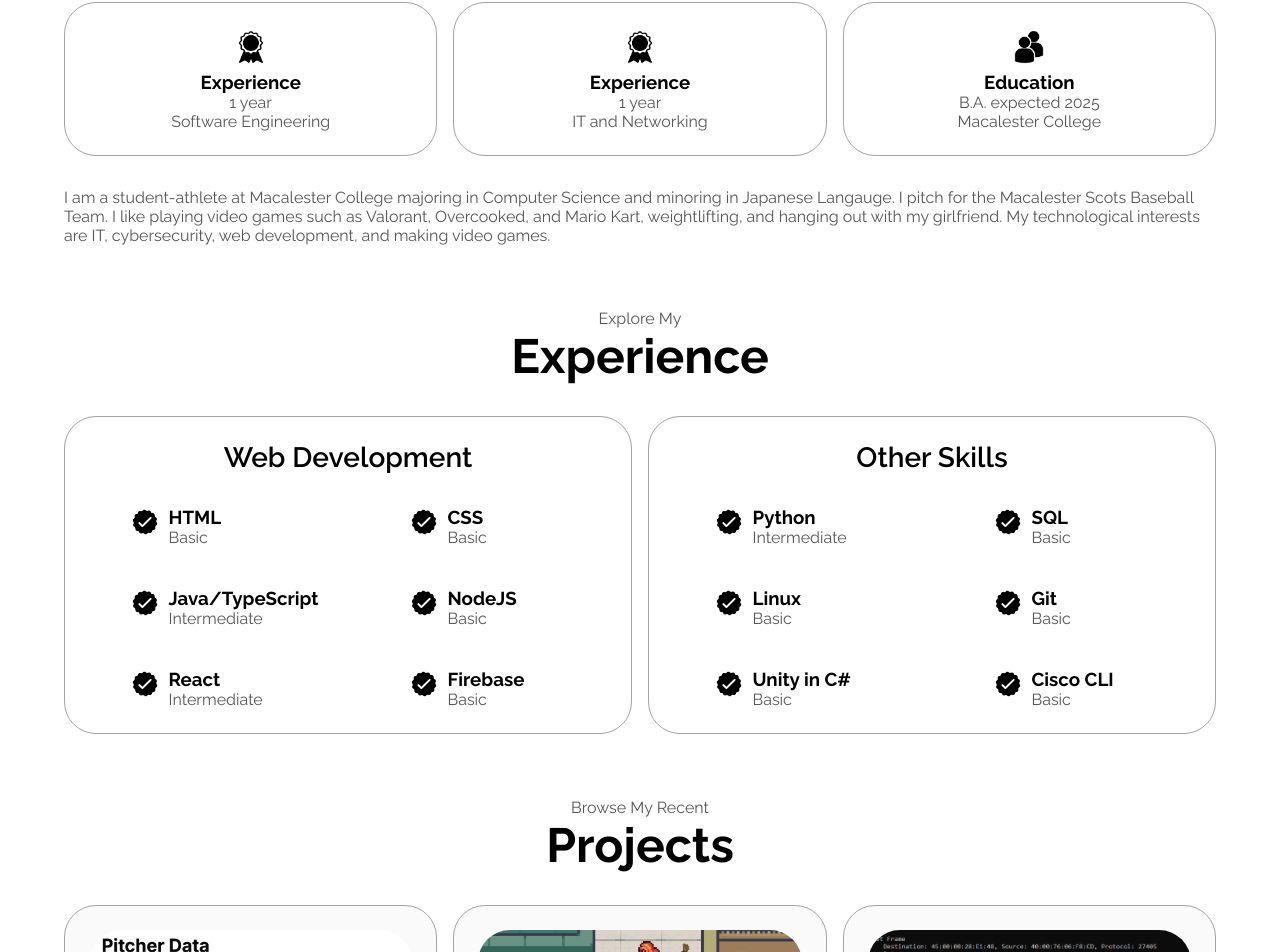
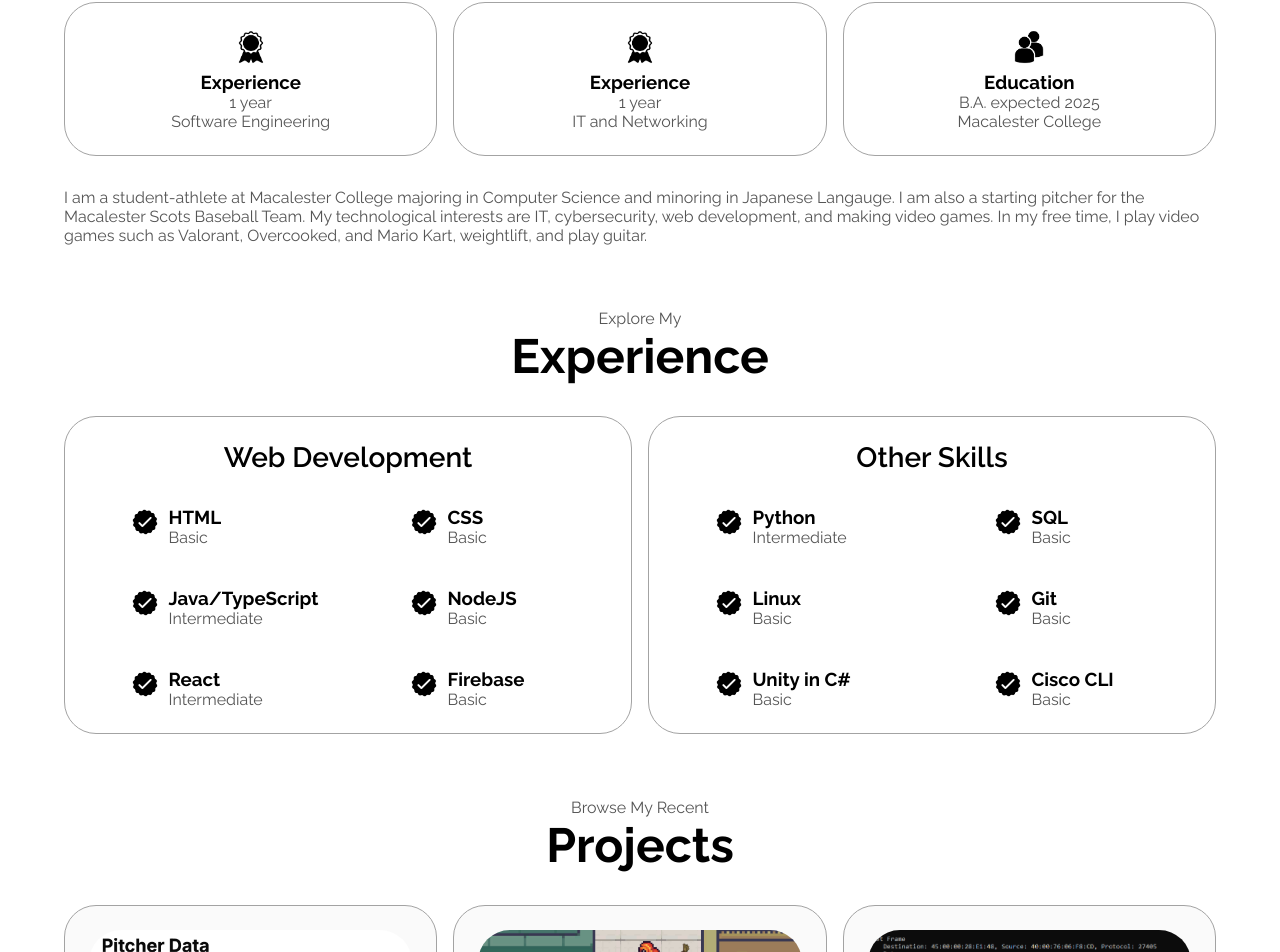
Before and after one commit to c-l-scholl/camden-portfolio-site, a Next.js app in the folder camden-portfolio/: page / in a window 1280 px wide. Shown: the part 1308-2260 px from the top of the page. Built offline with nearby package versions, Linux system fonts and the light colour scheme.

Commit message:
changed desc

```diff
--- a/camden-portfolio/app/page.tsx
+++ b/camden-portfolio/app/page.tsx
@@ -184,11 +184,11 @@ const Home = () => {
 						<div className="text-container">
 							<p>
 								I am a student-athlete at Macalester College majoring in
-								Computer Science and minoring in Japanese Langauge. I pitch for
-								the Macalester Scots Baseball Team. I like playing video games
-								such as Valorant, Overcooked, and Mario Kart, weightlifting, and
-								hanging out with my girlfriend. My technological interests are
-								IT, cybersecurity, web development, and making video games.
+								Computer Science and minoring in Japanese Langauge. I am also a starting pitcher for
+								the Macalester Scots Baseball Team. My technological interests are
+								IT, cybersecurity, web development, and making video games. In my free time,
+								I play video games such as Valorant, Overcooked, and Mario Kart, weightlift, and
+								play guitar.
 							</p>
 						</div>
 					</div>
```
